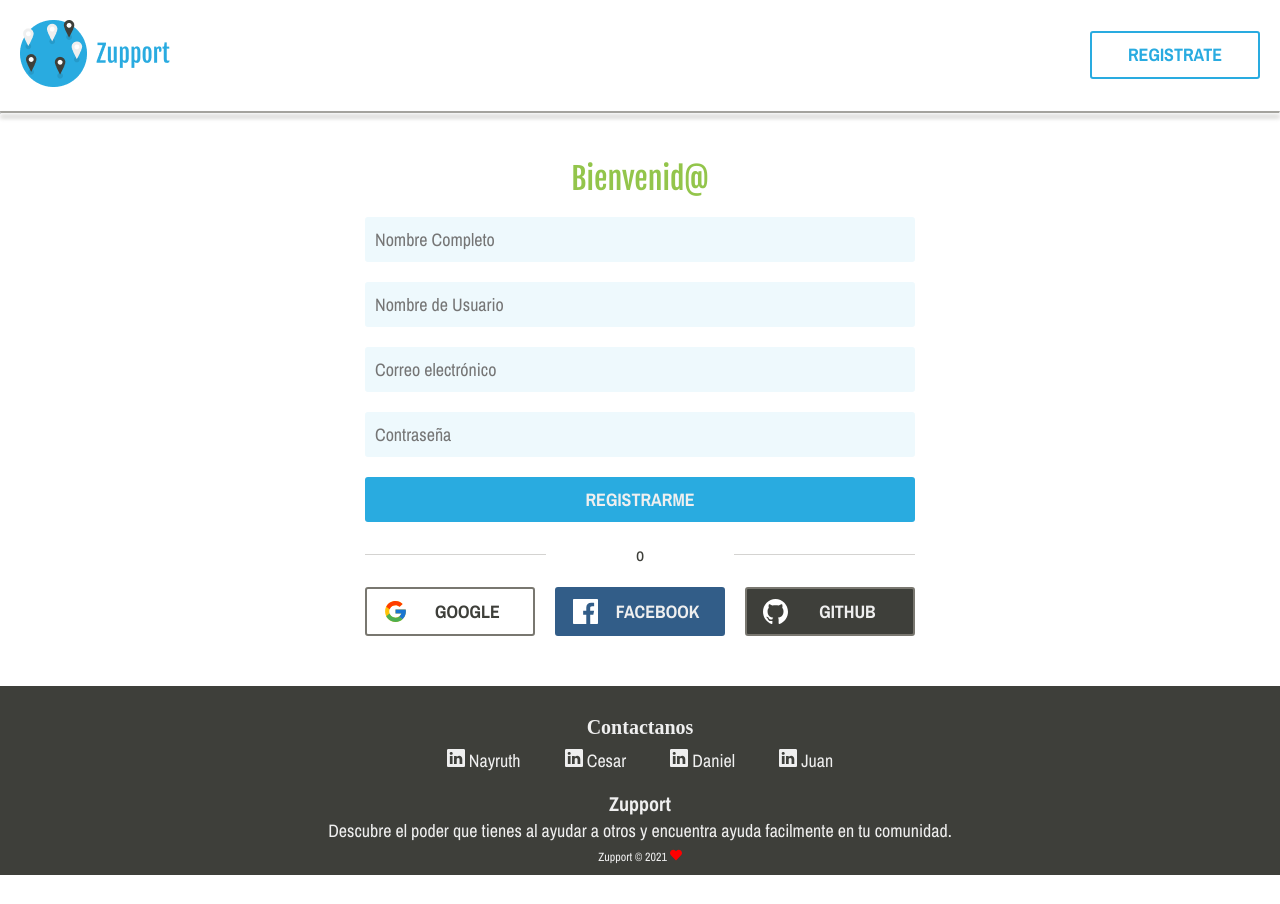
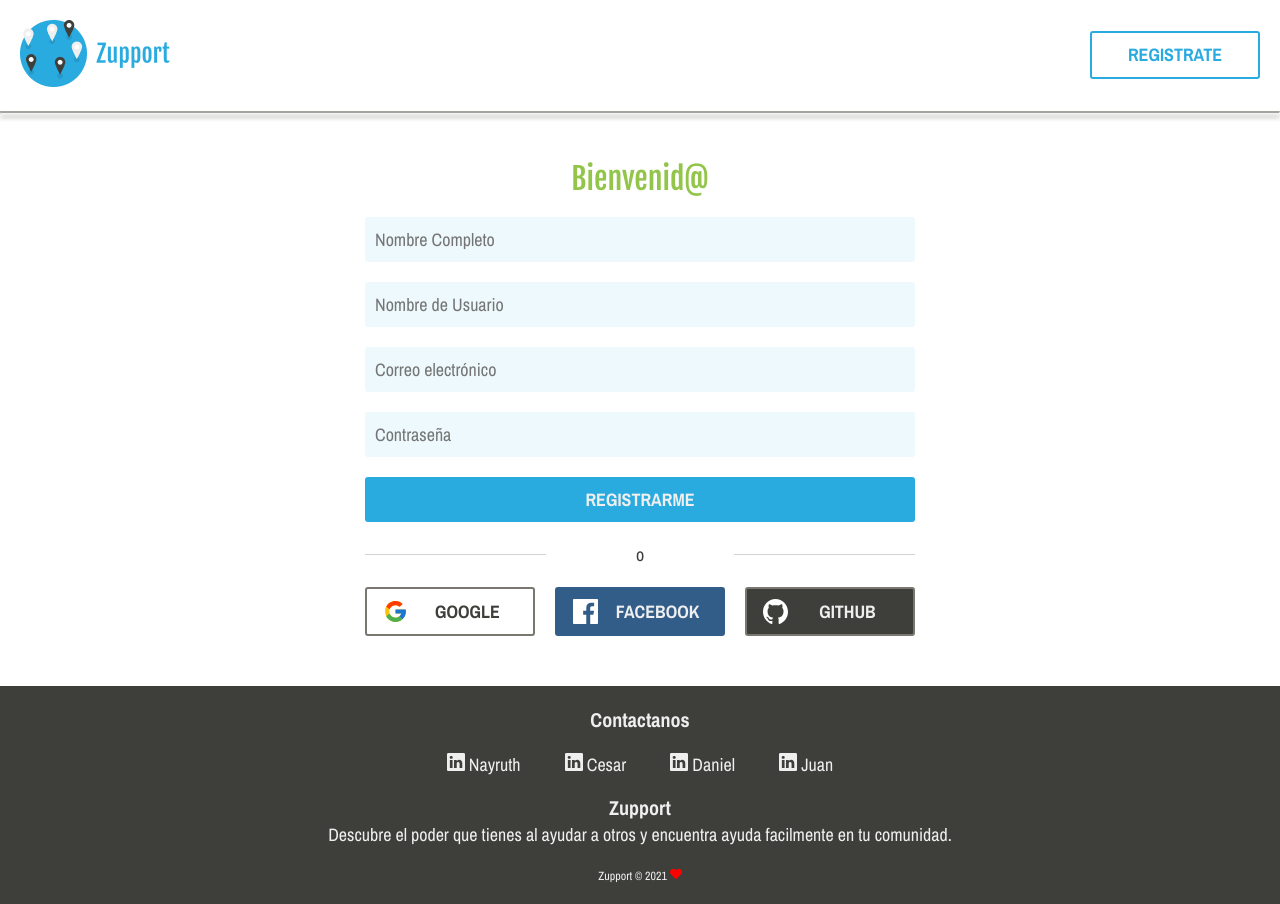
Before and after one commit to domakedev/zupport, a React (Create React App) app: page / in a window 1280 px wide. Before the commit the page ends 875 px from the top, so only its background shows below. Built offline with nearby package versions, Linux system fonts and the light colour scheme.

Commit message:
Se corrige error en fuente

```diff
--- a/src/components/Layout/Footer.jsx
+++ b/src/components/Layout/Footer.jsx
@@ -17,7 +17,7 @@ const Footerf = styled.div`
 const FooterMainContainer = styled.div`
     display: flex;
     justify-content: space-around;
-    padding-top: 30px;
+    padding-top: 20px;
     @media screen and (min-width:768px) {
     display: block;
     justify-content: center;
@@ -28,10 +28,6 @@ const FooterMainContainer = styled.div`
 const FooterMainDataContainer = styled.div`
     display: flex;
     flex-direction: column;
-    /* @media screen and (min-width:768px) {
-    display: block;
-    justify-content: center;
-    } */
 `
 
 const FooterDataContainer = styled.div`
@@ -45,7 +41,7 @@ const FooterDataContainer = styled.div`
     @media screen and (min-width:768px) {
     display: block;
     justify-content: center;
-    padding-top: 1rem;
+    padding-top: 20px;
     }
 `
 
@@ -58,12 +54,13 @@ const FooterDescriptionContainer = styled.div`
     @media screen and (min-width:768px) {
     width: 100%;
     text-align: center;
-    padding-top: 2rem;
+    padding-top: 20px;
     }
 `
 
 const FooterTitle = styled.span `
-    font-size: 20px;
+    font-family: var(--secondary-font);
+    font-size: 2rem;
     font-weight: bold;
     color: var(--light-color);
 `
@@ -82,16 +79,16 @@ const FooterDescription = styled.p `
     line-height: 1.5;
     font-family: var(--secondary-font);
     color: var(--light-color);
-    font-size: 18px;
+    font-size: 1.8rem;
 `
 
 const FooterCopyright = styled.div`
     font-family: var(--secondary-font);
-    font-size: 12px;
+    font-size: 1.2rem;
     color: var(--light-color);
     text-align: center;
     bottom:0;
-    padding: 5px 0 10px 0;
+    margin: 20px 0;
 `
 
 
```
